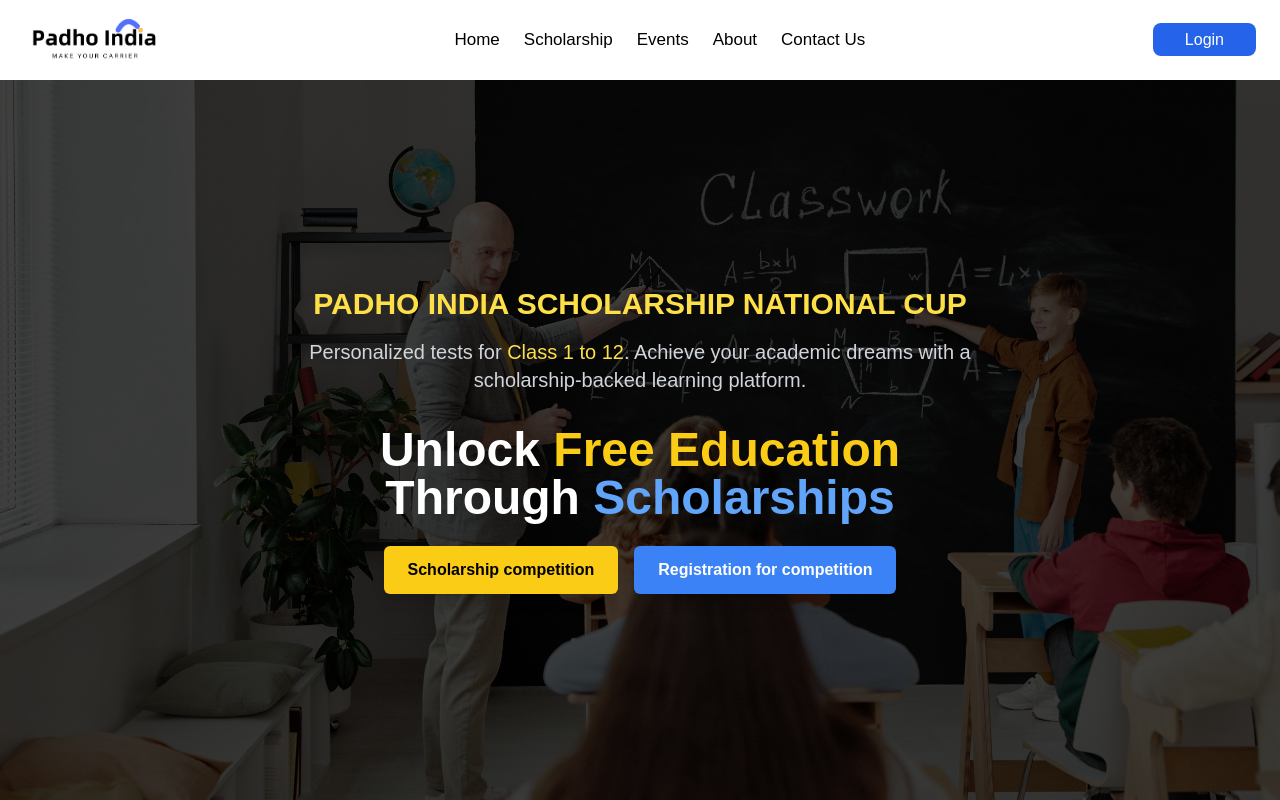
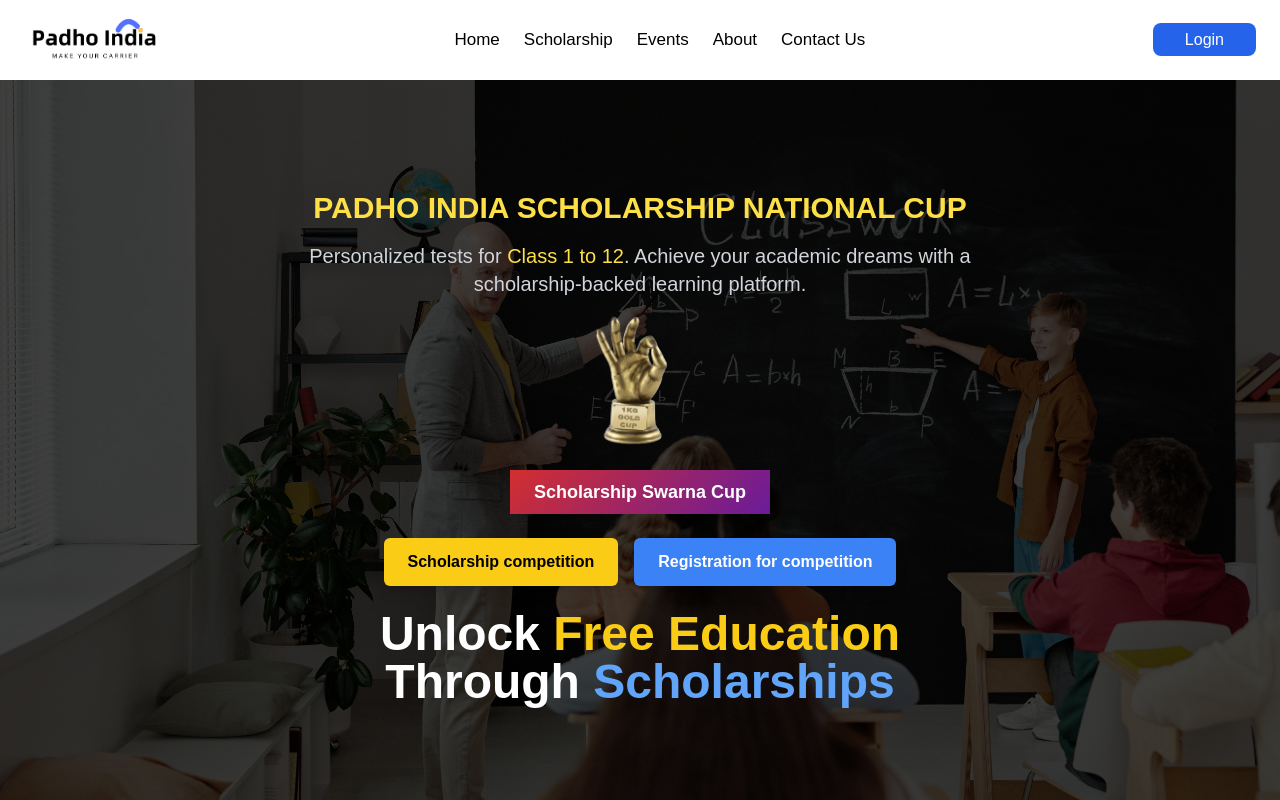
Before and after one commit to Alomj257/PadhoIndia, a React (Vite) app in the folder frontend-padhoindia/: page / in a window 1280 px wide. Built offline with nearby package versions, Linux system fonts and the light colour scheme.

Commit message:
hero cup

```diff
--- /dev/null
+++ b/frontend-padhoindia/src/components/common/FacilitiesText.jsx
@@ -0,0 +1,9 @@
+import React from 'react'
+
+const FacilitiesText = () => {
+  return (
+    <div>FacilitiesText</div>
+  )
+}
+
+export default FacilitiesText
--- a/frontend-padhoindia/src/components/common/Hero.jsx
+++ b/frontend-padhoindia/src/components/common/Hero.jsx
@@ -1,11 +1,12 @@
 import React from "react";
 import { Link } from "react-router-dom";
 import heroImage from "../../assets/hero1.jpg";
+import cupImage from "../../assets/cup.png";
 
 const Hero = () => {
   return (
     <div
-      className="relative h-[90vh] bg-no-repeat bg-cover bg-center"
+      className="relative h-[95vh] bg-no-repeat bg-cover bg-center"
       style={{
         backgroundImage: `url(${heroImage})`,
         backgroundSize: "cover",
@@ -14,41 +15,52 @@
     >
       {/* Dark overlay */}
       <div className="absolute inset-0 bg-black bg-opacity-75 flex items-center justify-center">
-
         <div className="text-center px-6 md:px-12 lg:px-20 max-w-4xl mx-auto">
 
-          {/* Modern Heading with smaller text on mobile */}
+          {/* Main Heading */}
           <h1 className="text-base sm:text-lg md:text-xl lg:text-2xl xl:text-3xl font-semibold text-yellow-300 leading-relaxed mb-4">
             PADHO INDIA SCHOLARSHIP NATIONAL CUP
           </h1>
 
-
-          {/* Elegant Description */}
-          <p className="text-gray-300 text-sm md:text-lg lg:text-xl mb-8 leading-relaxed">
+          {/* Description */}
+          <p className="text-gray-300 text-sm md:text-lg lg:text-xl mb-4 leading-relaxed">
             Personalized tests for{" "}
             <span className="text-yellow-300 font-medium">Class 1 to 12</span>.
             Achieve your academic dreams with a scholarship-backed learning platform.
           </p>
 
-          <h1 className="text-2xl sm:text-3xl md:text-5xl lg:text-5xl font-extrabold text-white leading-tight mb-6">
-            Unlock <span className="text-yellow-400">Free Education</span> <br />
-            Through <span className="text-blue-400">Scholarships</span>
-          </h1>
+          {/* Cup Image and Text */}
+          <div className="mb-6 flex flex-col items-center">
+            <img
+              src={cupImage}
+              alt="Cup"
+              className="w-[100px] h-auto object-contain mb-2"
+            />
+            <span className="text-white px-6 py-2  font-bold text-lg animate-blinkBg">
+              Scholarship Swarna Cup
+            </span>
+          </div>
 
           {/* Buttons */}
-          <div className="flex flex-col sm:flex-row justify-center gap-4">
+          <div className="flex flex-col sm:flex-row justify-center gap-4 mb-6">
             <Link to="/scholarship" className="w-full sm:w-auto">
               <button className="w-full sm:w-auto bg-yellow-400 text-black text-sm md:text-base px-6 py-3 rounded-md font-semibold shadow-lg hover:bg-yellow-500 hover:scale-105 transition-transform duration-300">
                 Scholarship competition
               </button>
             </Link>
 
-            <Link to="/login" className="w-full sm:w-auto">
+            <Link to="/register" className="w-full sm:w-auto">
               <button className="w-full sm:w-auto bg-blue-500 text-white text-sm md:text-base px-6 py-3 rounded-md font-semibold shadow-lg hover:bg-blue-600 hover:scale-105 transition-transform duration-300">
                 Registration for competition
               </button>
             </Link>
           </div>
+
+          {/* Unlock Text */}
+          <h1 className="text-2xl sm:text-3xl md:text-5xl lg:text-5xl font-extrabold text-white leading-tight">
+            Unlock <span className="text-yellow-400">Free Education</span> <br />
+            Through <span className="text-blue-400">Scholarships</span>
+          </h1>
 
         </div>
       </div>
--- a/frontend-padhoindia/src/pages/Home.jsx
+++ b/frontend-padhoindia/src/pages/Home.jsx
@@ -6,12 +6,14 @@
 import Syllabus from '../components/common/Syllabus'
 import ScholarshipHighlights from '../components/common/ScholarshipHighlights'
 import ImageGallery from '../components/common/ImageGallery'
+import FacilitiesText from '../components/common/FacilitiesText'
 
 const Home = () => {
   return (
     <div>
         <>
         <Hero/>
+        <FacilitiesText/>
         <Facilities/>
         <ClassSelection/>
         <PrizeList/>
--- a/frontend-padhoindia/tailwind.config.js
+++ b/frontend-padhoindia/tailwind.config.js
@@ -4,7 +4,17 @@
     "./src/**/*.{js,jsx,ts,tsx}",
   ],
   theme: {
-    extend: {},
+    extend: {
+      keyframes: {
+        blinkBg: {
+          '0%': { background: 'linear-gradient(135deg, #D32F2F, #6A1B9A)' },
+          '100%': { background: 'linear-gradient(135deg, #6A1B9A, #D32F2F)' },
+        },
+      },
+      animation: {
+        blinkBg: 'blinkBg 1s infinite',
+      },
+    },
   },
   plugins: [],
 }
```
Also changed, not shown: frontend-padhoindia/src/assets/cup.png (added).
